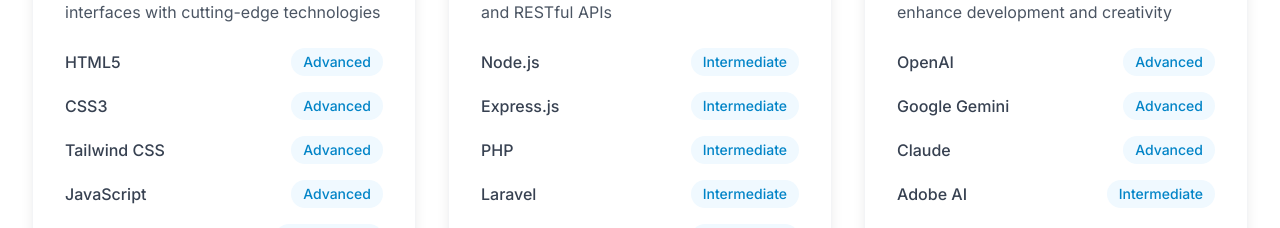
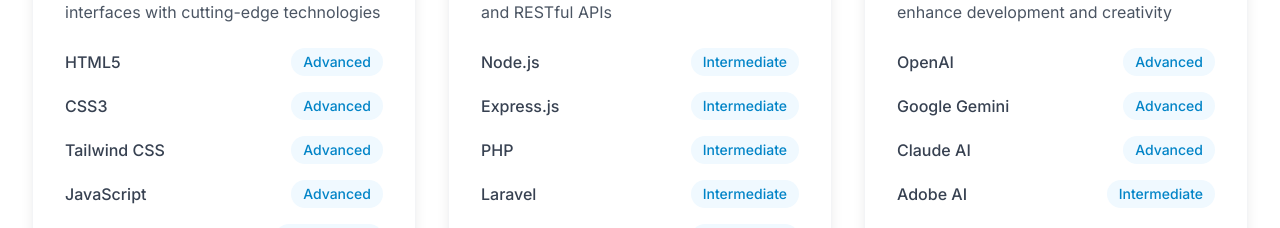
Before and after one commit to pateljenish9878/portfolio, a Next.js app: page / in a window 1280 px wide. Shown: the part 2241-2469 px from the top of the page. Built offline with nearby package versions, Linux system fonts and the light colour scheme.

Commit message:
Update Skills.tsx

```diff
--- a/src/components/sections/Skills.tsx
+++ b/src/components/sections/Skills.tsx
@@ -37,7 +37,7 @@
     technologies: [
       { name: 'OpenAI', level: 'Advanced' },
       { name: 'Google Gemini', level: 'Advanced' },
-      { name: 'Claude', level: 'Advanced' },
+      { name: 'Claude AI', level: 'Advanced' },
       { name: 'Adobe AI', level: 'Intermediate' },
     ],
   },
```
